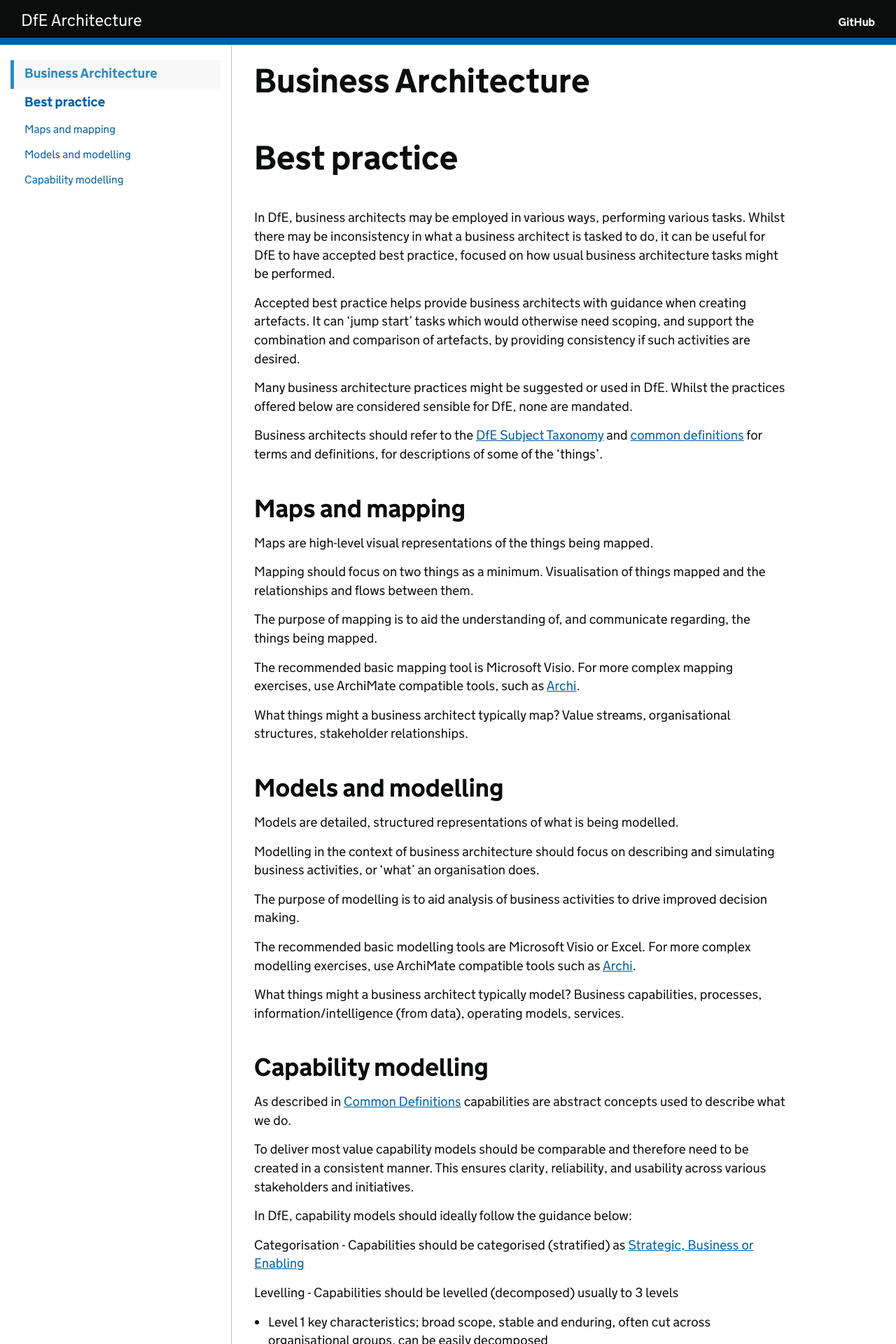
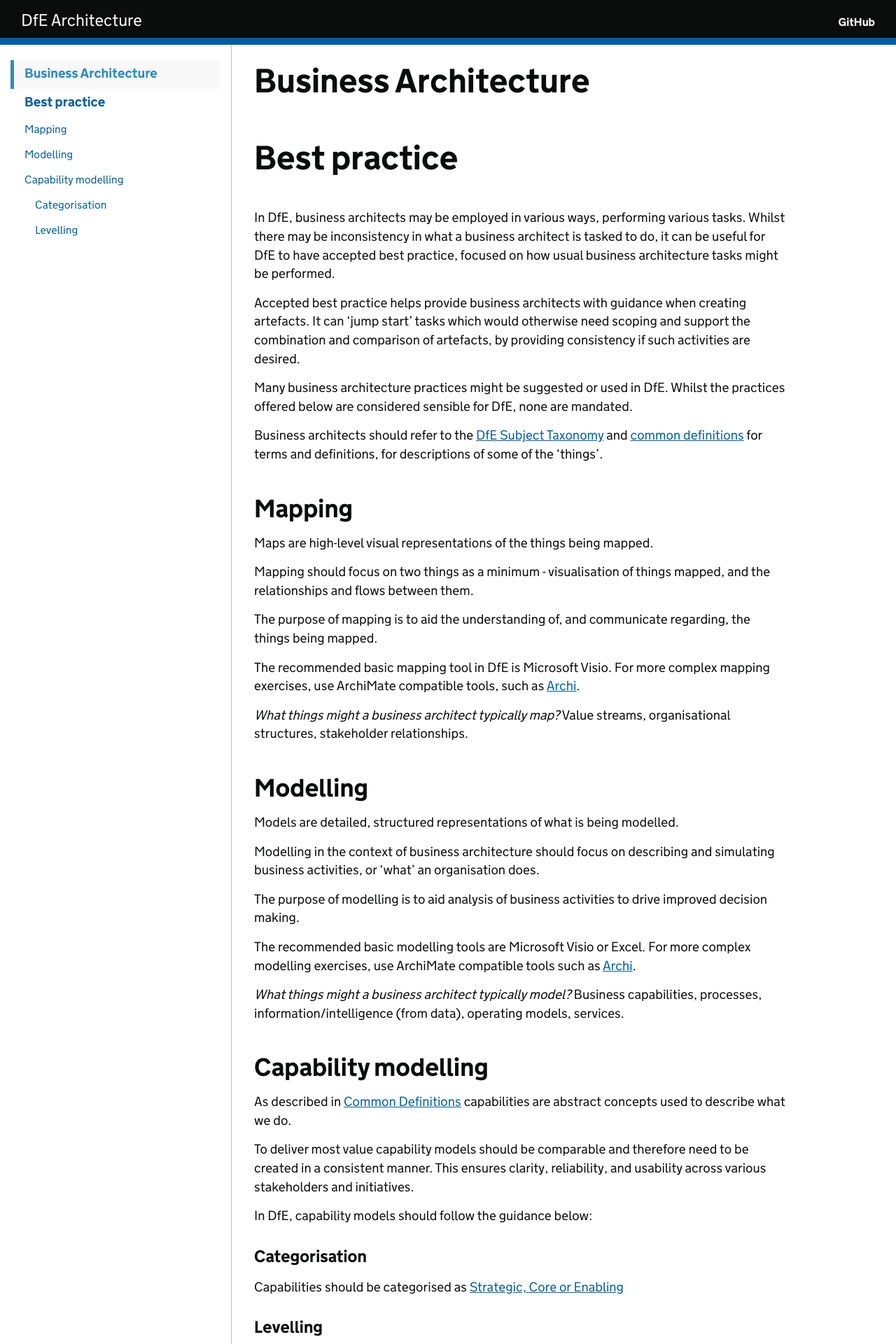
Before and after one commit to DFE-Digital/architecture, a Jekyll site: the page built from standards/business-architecture.md, in a window 1280 px wide. Shown: the top 1920 px of the page at 70% size. Built offline with Jekyll 4.4.1, drawn with Linux system fonts in a browser that asks for light colours; our own code applies the rules of GitHub Pages for plain Markdown files; some of the changed text lies outside the part shown.

Commit message:
Tweaks to business-architecture.md
Updated links to relative, minor wording changes

```diff
--- a/standards/business-architecture.md
+++ b/standards/business-architecture.md
@@ -9,27 +9,27 @@ expires: 2025-12-11
 
 In DfE, business architects may be employed in various ways, performing various tasks. Whilst there may be inconsistency in what a business architect is tasked to do, it can be useful for DfE to have accepted best practice, focused on how usual business architecture tasks might be performed.
 
-Accepted best practice helps provide business architects with guidance when creating artefacts. It can ‘jump start’ tasks which would otherwise need scoping, and support the combination and comparison of artefacts, by providing consistency if such activities are desired.
+Accepted best practice helps provide business architects with guidance when creating artefacts. It can ‘jump start’ tasks which would otherwise need scoping and support the combination and comparison of artefacts, by providing consistency if such activities are desired.
 
 Many business architecture practices might be suggested or used in DfE. Whilst the practices offered below are considered sensible for DfE, none are mandated.
 
 Business architects should refer to the [DfE Subject Taxonomy](https://educationgovuk.sharepoint.com/sites/lvedfe00014) and [common definitions](../common-definitions/) for terms and definitions, for descriptions of some of the ‘things’.
 
 
-## Maps and mapping
+## Mapping
 
 Maps are high-level visual representations of the things being mapped.
 
-Mapping should focus on two things as a minimum. Visualisation of things mapped and the relationships and flows between them.
+Mapping should focus on two things as a minimum - visualisation of things mapped, and the relationships and flows between them.
 
 The purpose of mapping is to aid the understanding of, and communicate regarding, the things being mapped.
 
-The recommended basic mapping tool is Microsoft Visio. For more complex mapping exercises, use ArchiMate compatible tools, such as [Archi](https://www.archimatetool.com/).
+The recommended basic mapping tool in DfE is Microsoft Visio. For more complex mapping exercises, use ArchiMate compatible tools, such as [Archi](https://www.archimatetool.com/).
 
-What things might a business architect typically map? Value streams, organisational structures, stakeholder relationships.
+*What things might a business architect typically map?* Value streams, organisational structures, stakeholder relationships.
 
 
-## Models and modelling
+## Modelling
 
 Models are detailed, structured representations of what is being modelled.
 
@@ -39,23 +39,27 @@ The purpose of modelling is to aid analysis of business activities to drive impr
 
 The recommended basic modelling tools are Microsoft Visio or Excel. For more complex modelling exercises, use ArchiMate compatible tools such as [Archi](https://www.archimatetool.com/).
 
-What things might a business architect typically model? Business capabilities, processes, information/intelligence (from data), operating models, services.
+*What things might a business architect typically model?* Business capabilities, processes, information/intelligence (from data), operating models, services.
 
 ## Capability modelling
 
-As described in [Common Definitions](https://dfe-digital.github.io/architecture/standards/common-definitions/#capability) capabilities are abstract concepts used to describe what we do.
+As described in [Common Definitions](../common-definitions/#capability) capabilities are abstract concepts used to describe what we do.
 
 To deliver most value capability models should be comparable and therefore need to be created in a consistent manner. This ensures clarity, reliability, and usability across various stakeholders and initiatives.
 
-In DfE, capability models should ideally follow the guidance below:
+In DfE, capability models should follow the guidance below:
 
-Categorisation - Capabilities should be categorised (stratified) as [Strategic, Business or Enabling](https://dfe-digital.github.io/architecture/standards/common-definitions/#capability)
+### Categorisation
 
-Levelling - Capabilities should be levelled (decomposed) usually to 3 levels
+Capabilities should be categorised as [Strategic, Core or Enabling](../common-definitions/#capability)
 
-* Level 1 key characteristics; broad scope, stable and enduring, often cut across organisational groups, can be easily decomposed
-* Level 2 key characteristics; operational focus, narrowing to actionable scope, relatively stable, direct ‘child’ of a level 1 capability
-* Level 3 key characteristics; process or task focused, specific scope, subject to regular change, direct ‘child’ of a level 2 capability
+### Levelling
+
+Capabilities should be levelled (decomposed) usually to 3 levels, with the following characteristics:
+
+* Level 1 - broad scope, stable and enduring, often cut across organisational groups, can be easily decomposed
+* Level 2 - operational focus, narrowing to actionable scope, relatively stable, direct ‘child’ of a level 1 capability
+* Level 3 - process or task focused, specific scope, subject to regular change, direct ‘child’ of a level 2 capability
 
 A generic example of levelling is as below:
 
```
